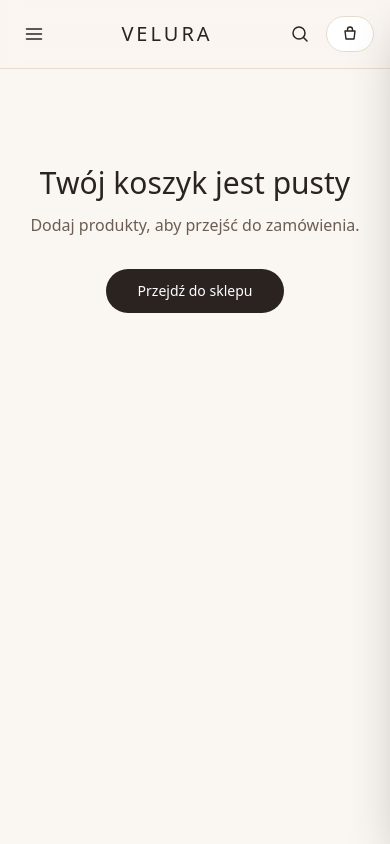
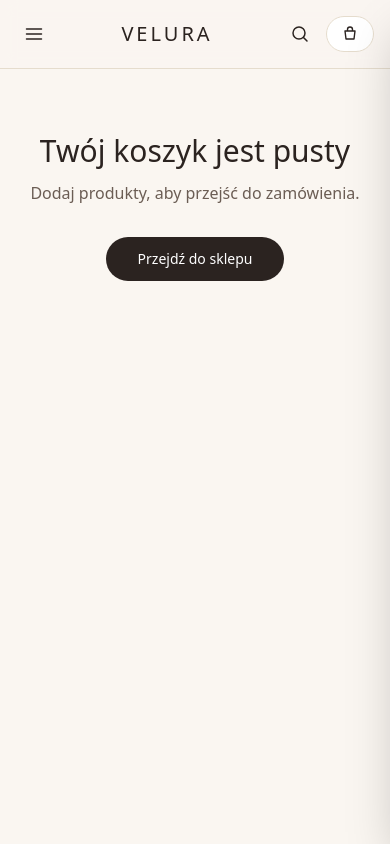
Before and after one commit to mvtczak/velura-sklep-demo, a Next.js app: page /cart in a window 390 px wide. Shown: the top 844 px of the page. Built offline with nearby package versions, Linux system fonts and the light colour scheme; a web font is replaced by a local one.

Commit message:
Add search, filters, SEO metadata, mobile responsiveness: src/app/cart/page.tsx

```diff
--- a/src/app/cart/page.tsx
+++ b/src/app/cart/page.tsx
@@ -65,7 +65,7 @@ export default function CartPage() {
 
   if (items.length === 0) {
     return (
-      <div className="mx-auto max-w-3xl px-6 py-24 text-center">
+      <div className="mx-auto max-w-3xl px-4 py-16 text-center sm:px-6 sm:py-24">
         <h1 className="font-serif-display text-3xl text-ink">Twój koszyk jest pusty</h1>
         <p className="mt-3 text-ink-soft">Dodaj produkty, aby przejść do zamówienia.</p>
         <Link
@@ -79,10 +79,10 @@ export default function CartPage() {
   }
 
   return (
-    <div className="mx-auto max-w-6xl px-6 py-12">
+    <div className="mx-auto max-w-6xl px-4 py-10 sm:px-6 sm:py-12">
       <h1 className="font-serif-display text-3xl text-ink">Koszyk i dostawa</h1>
 
-      <div className="mt-10 grid gap-12 lg:grid-cols-3">
+      <div className="mt-8 grid gap-10 sm:mt-10 sm:gap-12 lg:grid-cols-3">
         <div className="lg:col-span-2">
           <ul className="space-y-6">
             {items.map((item) => (
```
